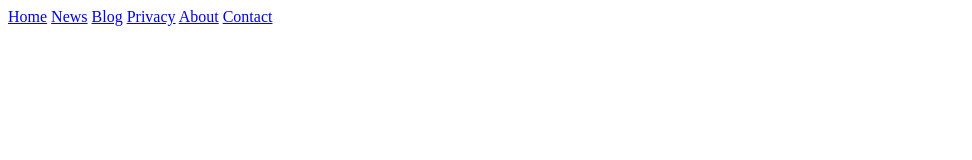
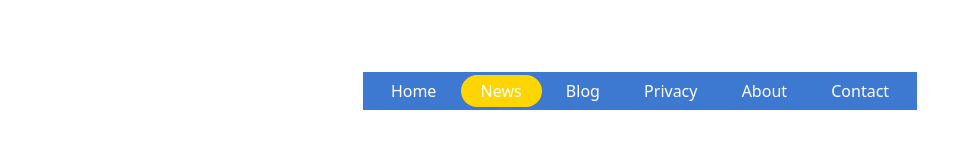
Before and after one commit to madhavanvv/CSSChallenges, a plain HTML site: page NavbarChallenges/Challenge_3/index.html in a window 1280 px wide. Shown: the whole page, without its empty margins (0-972 px from the left). Drawn offline with Linux system fonts and the light colour scheme.

Commit message:
navchallenge3done

```diff
--- a/NavbarChallenges/Challenge_3/style.css
+++ b/NavbarChallenges/Challenge_3/style.css
@@ -0,0 +1,21 @@
+* {
+  color: white;
+  font-family: system-ui, -apple-system, BlinkMacSystemFont, "Segoe UI", Roboto,
+    Oxygen, Ubuntu, Cantarell, "Open Sans", "Helvetica Neue", sans-serif;
+}
+.nav {
+  background-color: #3d79d0;
+  width: fit-content;
+  padding: 8px;
+  margin-left: auto;
+  margin-right: auto;
+  margin-top: 72px;
+}
+.nav a {
+  text-decoration: none;
+  padding: 5px 20px;
+}
+.nav a:nth-child(2) {
+  background-color: rgb(255, 213, 0);
+  border-radius: 40px;
+}
```
Also changed, not shown: NavbarChallenges/Challenge_2/index.html (+1 -1 lines), NavbarChallenges/Challenge_2/style.css (+7 -0 lines).
